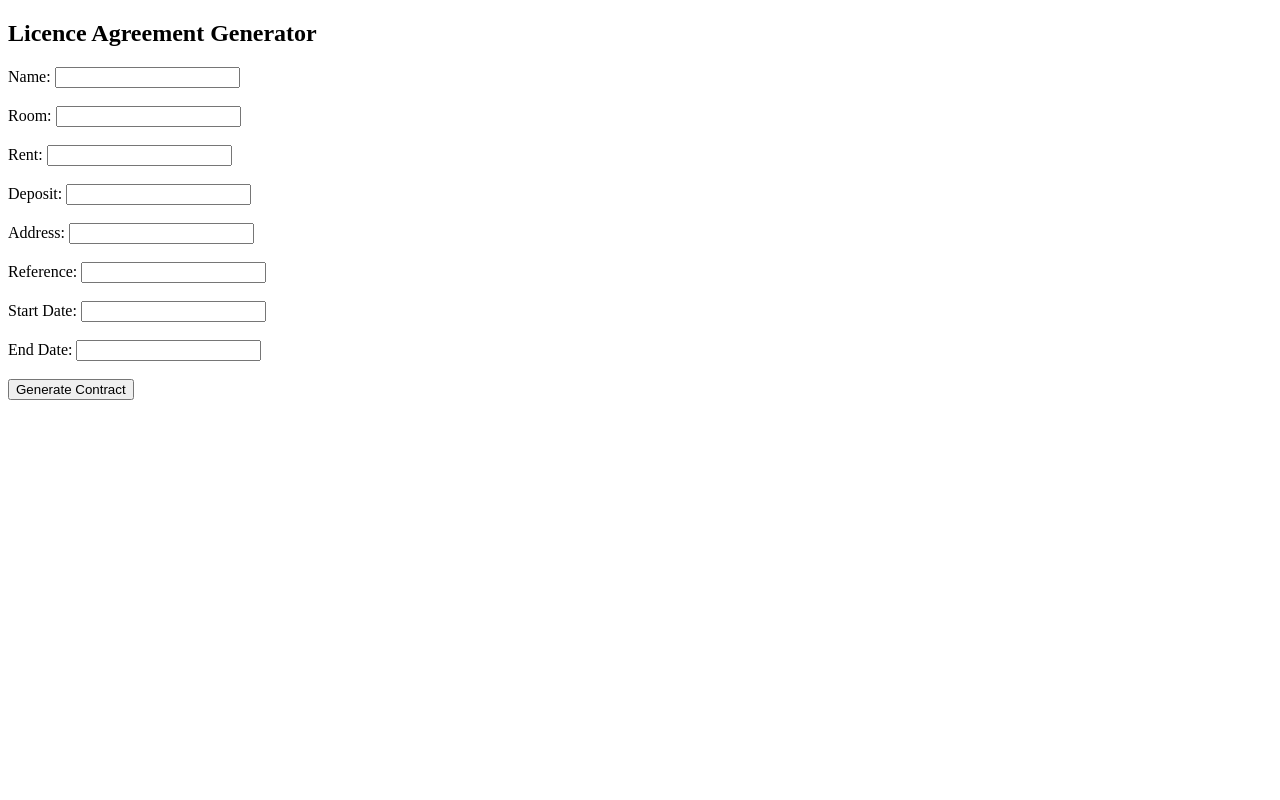
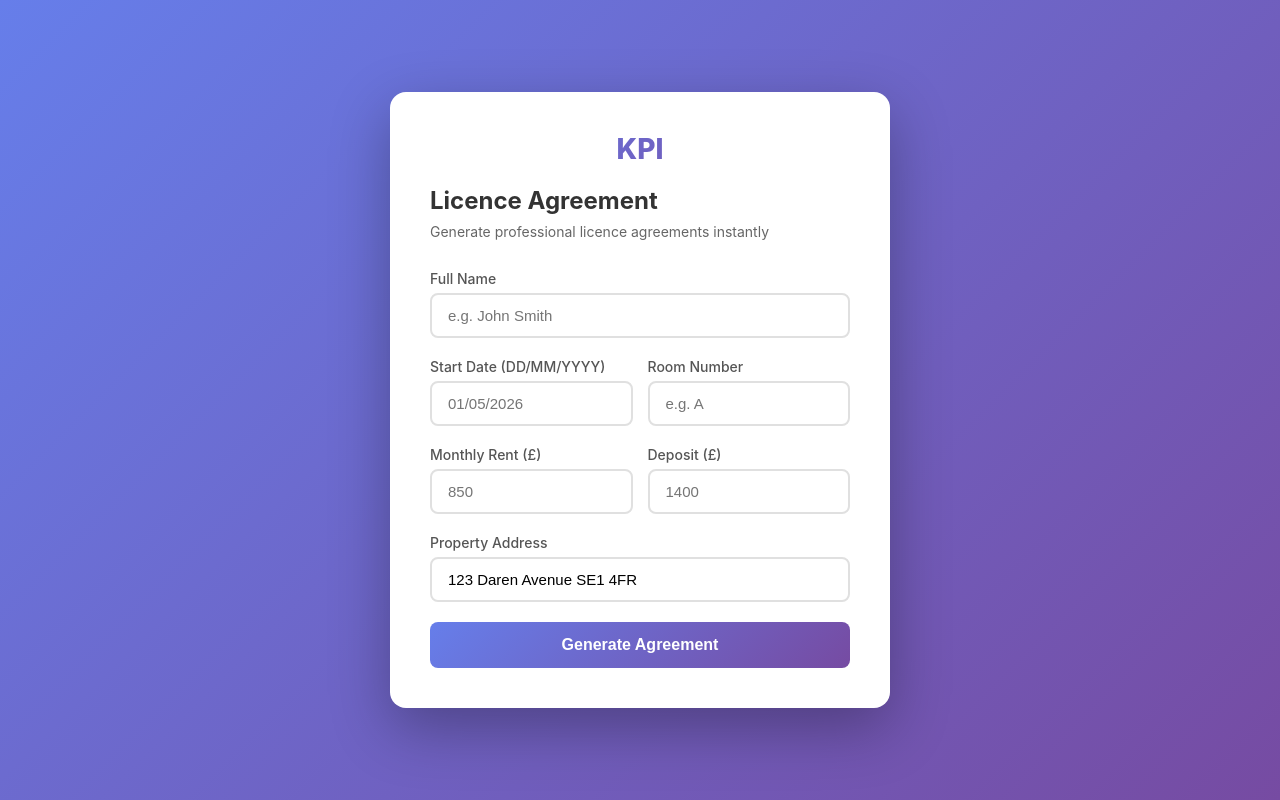
Before and after one commit to valerioterminiello-blip/kpi-contract-generator, a Flask app: page / in a window 1280 px wide. Run offline with Flask 3, Linux system fonts and the light colour scheme.

Commit message:
Update index.html

```diff
--- a/templates/index.html
+++ b/templates/index.html
@@ -1,26 +1,100 @@
 <!DOCTYPE html>
 <html>
 <head>
-    <title>Licence Generator</title>
+    <meta charset="UTF-8">
+    <meta name="viewport" content="width=device-width, initial-scale=1.0">
+    <title>KPI Licence Agreement</title>
+    <style>
+        * { box-sizing: border-box; margin: 0; padding: 0; }
+        body {
+            font-family: -apple-system, BlinkMacSystemFont, 'Segoe UI', Roboto, sans-serif;
+            background: linear-gradient(135deg, #667eea 0%, #764ba2 100%);
+            min-height: 100vh;
+            display: flex;
+            justify-content: center;
+            align-items: center;
+            padding: 20px;
+        }
+        .container {
+            background: white;
+            padding: 40px;
+            border-radius: 16px;
+            box-shadow: 0 20px 60px rgba(0,0,0,0.3);
+            width: 100%;
+            max-width: 500px;
+        }
+        h1 { color: #333; margin-bottom: 8px; font-size: 24px; }
+        .subtitle { color: #666; margin-bottom: 30px; font-size: 14px; }
+        .form-group { margin-bottom: 20px; }
+        label { display: block; margin-bottom: 6px; color: #555; font-weight: 500; font-size: 14px; }
+        input {
+            width: 100%;
+            padding: 12px 16px;
+            border: 2px solid #e0e0e0;
+            border-radius: 8px;
+            font-size: 15px;
+        }
+        input:focus { outline: none; border-color: #667eea; }
+        .row { display: grid; grid-template-columns: 1fr 1fr; gap: 15px; }
+        button {
+            width: 100%;
+            padding: 14px;
+            background: linear-gradient(135deg, #667eea 0%, #764ba2 100%);
+            color: white;
+            border: none;
+            border-radius: 8px;
+            font-size: 16px;
+            font-weight: 600;
+            cursor: pointer;
+        }
+        button:hover { transform: translateY(-2px); box-shadow: 0 8px 20px rgba(102, 126, 234, 0.4); }
+        .logo { text-align: center; margin-bottom: 20px; }
+        .logo-text {
+            font-size: 28px;
+            font-weight: 800;
+            background: linear-gradient(135deg, #667eea 0%, #764ba2 100%);
+            -webkit-background-clip: text;
+            -webkit-text-fill-color: transparent;
+        }
+    </style>
 </head>
 <body>
+    <div class="container">
+        <div class="logo"><div class="logo-text">KPI</div></div>
+        <h1>Licence Agreement</h1>
+        <p class="subtitle">Generate professional licence agreements instantly</p>
 
-<h2>Licence Agreement Generator</h2>
-
-<form method="POST">
-
-    Name: <input name="name"><br><br>
-    Room: <input name="room"><br><br>
-    Rent: <input name="rent"><br><br>
-    Deposit: <input name="deposit"><br><br>
-    Address: <input name="address"><br><br>
-    Reference: <input name="reference"><br><br>
-    Start Date: <input name="start_date"><br><br>
-    End Date: <input name="end_date"><br><br>
-
-    <button type="submit">Generate Contract</button>
-
-</form>
-
+        <form action="/generate" method="POST">
+            <div class="form-group">
+                <label>Full Name</label>
+                <input type="text" name="name" placeholder="e.g. John Smith" required>
+            </div>
+            <div class="row">
+                <div class="form-group">
+                    <label>Start Date (DD/MM/YYYY)</label>
+                    <input type="text" name="start_date" placeholder="01/05/2026" required>
+                </div>
+                <div class="form-group">
+                    <label>Room Number</label>
+                    <input type="text" name="room" placeholder="e.g. A" required>
+                </div>
+            </div>
+            <div class="row">
+                <div class="form-group">
+                    <label>Monthly Rent (£)</label>
+                    <input type="text" name="rent" placeholder="850" required>
+                </div>
+                <div class="form-group">
+                    <label>Deposit (£)</label>
+                    <input type="text" name="deposit" placeholder="1400" required>
+                </div>
+            </div>
+            <div class="form-group">
+                <label>Property Address</label>
+                <input type="text" name="property" value="123 Daren Avenue SE1 4FR">
+            </div>
+            <button type="submit">Generate Agreement</button>
+        </form>
+    </div>
 </body>
 </html>
```
